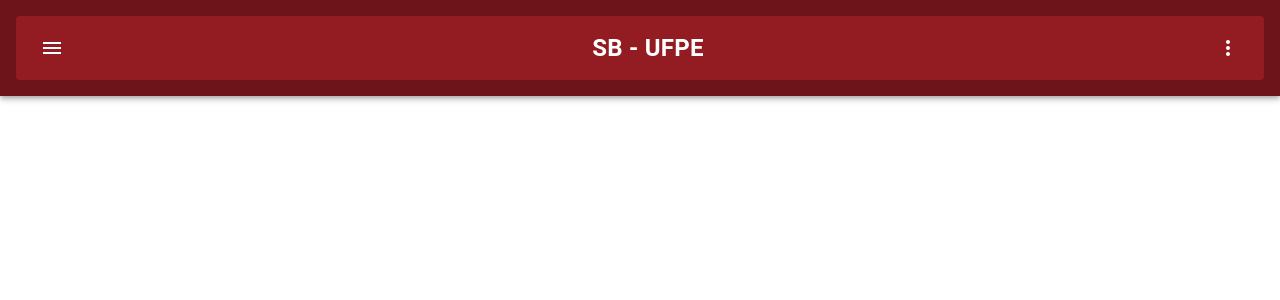
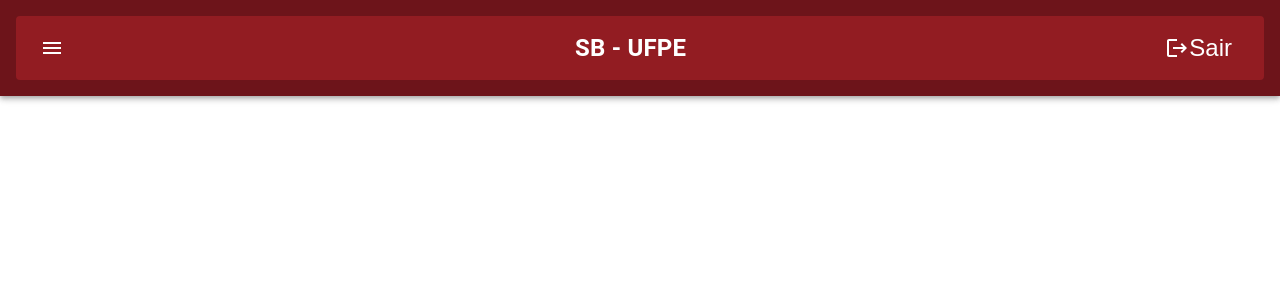
Before and after one commit to runmand/front-plataforma-sbufpe, a Next.js app: page /home in a window 1280 px wide. Shown: the top 300 px of the page. Built offline with nearby package versions, Linux system fonts and the light colour scheme.

Commit message:
Alteração da Rota pós Login e criação dobotão de Logout

```diff
--- a/src/components/menu/drawer/style.ts
+++ b/src/components/menu/drawer/style.ts
@@ -6,5 +6,5 @@
 	alignItems: 'center',
 	justifyContent: 'center',
 	backgroundColor: theme.blur,
-	transition: '0.6s',
+	transition: '0.2s',
 };
--- a/src/components/modal/log-in/index.tsx
+++ b/src/components/modal/log-in/index.tsx
@@ -40,7 +40,7 @@
 				if (res.data?.token) {
 					enqueueSnackbar('Login efetuado com sucesso!', { variant: 'success' });
 					localStorage.setItem(localStorageKeyEnum.TOKEN, res.data.token); //TODO: Melhorar para utilziar cookies.
-					router.push(routerEnum.HOME);
+					router.push(routerEnum.FORM);
 				} else {
 					enqueueSnackbar('Os dados estão incorretos!', { variant: 'error' });
 					setIsLoading(false);
--- a/src/components/modal/sign-up/index.tsx
+++ b/src/components/modal/sign-up/index.tsx
@@ -66,7 +66,7 @@
 				if (res.data?.token) {
 					enqueueSnackbar('Registro efetuado com sucesso!', { variant: 'success' });
 					localStorage.setItem(localStorageKeyEnum.TOKEN, res.data.token); //TODO: Melhorar para utilziar cookies.
-					router.push(routerEnum.HOME);
+					router.push(routerEnum.FORM);
 				} else {
 					res.errors.forEach(error => enqueueSnackbar(error, { variant: 'error' }));
 					setIsLoading(false);
--- a/src/components/toolbar/home/index.tsx
+++ b/src/components/toolbar/home/index.tsx
@@ -1,22 +1,31 @@
 import { IconButton, Toolbar, Typography } from '@mui/material';
 import MenuIcon from '@mui/icons-material/Menu';
-import MoreIcon from '@mui/icons-material/MoreVert';
+import LogoutIcon from '@mui/icons-material/Logout';
 import { atualPageAreaStyle, atualPageTitleStyle, toolbarStyle } from './style';
 import DrawerMenu from '@components/menu/drawer/index';
 import React from 'react';
 import { MENU_ITEM } from '@components/menu/items/type';
-import { routerEnum } from 'src/core/enums';
+import { localStorageKeyEnum, routerEnum } from 'src/core/enums';
+import { useRouter } from 'next/router';
 
 export default function Index() {
+	const router = useRouter();
 	const [isDrawerMenuOpen, setIsDrawerMenuOpen] = React.useState<boolean>(false);
+
 	//TODO: Remover o hardcode e buscar os menus verdadeiros
 	const menu: MENU_ITEM[] = [
 		{ id: 0, title: 'Questionário Inicial', url: routerEnum.QUESTION },
 		{ id: 1, title: 'Questionários', url: routerEnum.FORM }
-
 	];
 
+	const handleLogout = () => {
+		localStorage.removeItem(localStorageKeyEnum.TOKEN);
+		router.push(routerEnum.INITIAL)
+
+	}
+
 	return (
+
 		<Toolbar style={toolbarStyle}>
 			<IconButton
 				size='large'
@@ -34,14 +43,14 @@
 			</div>
 
 			<IconButton
-				size='large'
+				size='medium'
 				aria-label='display more actions'
-				edge='end'
+				edge='start'
 				color='inherit'
+				onClick={()=>handleLogout()}
 			>
-				<MoreIcon />
+				<LogoutIcon /> Sair
 			</IconButton>
-
 			<DrawerMenu
 				isOpen={isDrawerMenuOpen}
 				menuItems={menu}
--- a/src/core/enums.ts
+++ b/src/core/enums.ts
@@ -7,6 +7,7 @@
 	FORM = '/form',
 	FORM_ANSWER = '/form-answer',
 	QUESTION = '/question',
+	INITIAL = '/',
 
 }
 
```
Also changed, not shown: pages/index.tsx (+8 -1 lines).
